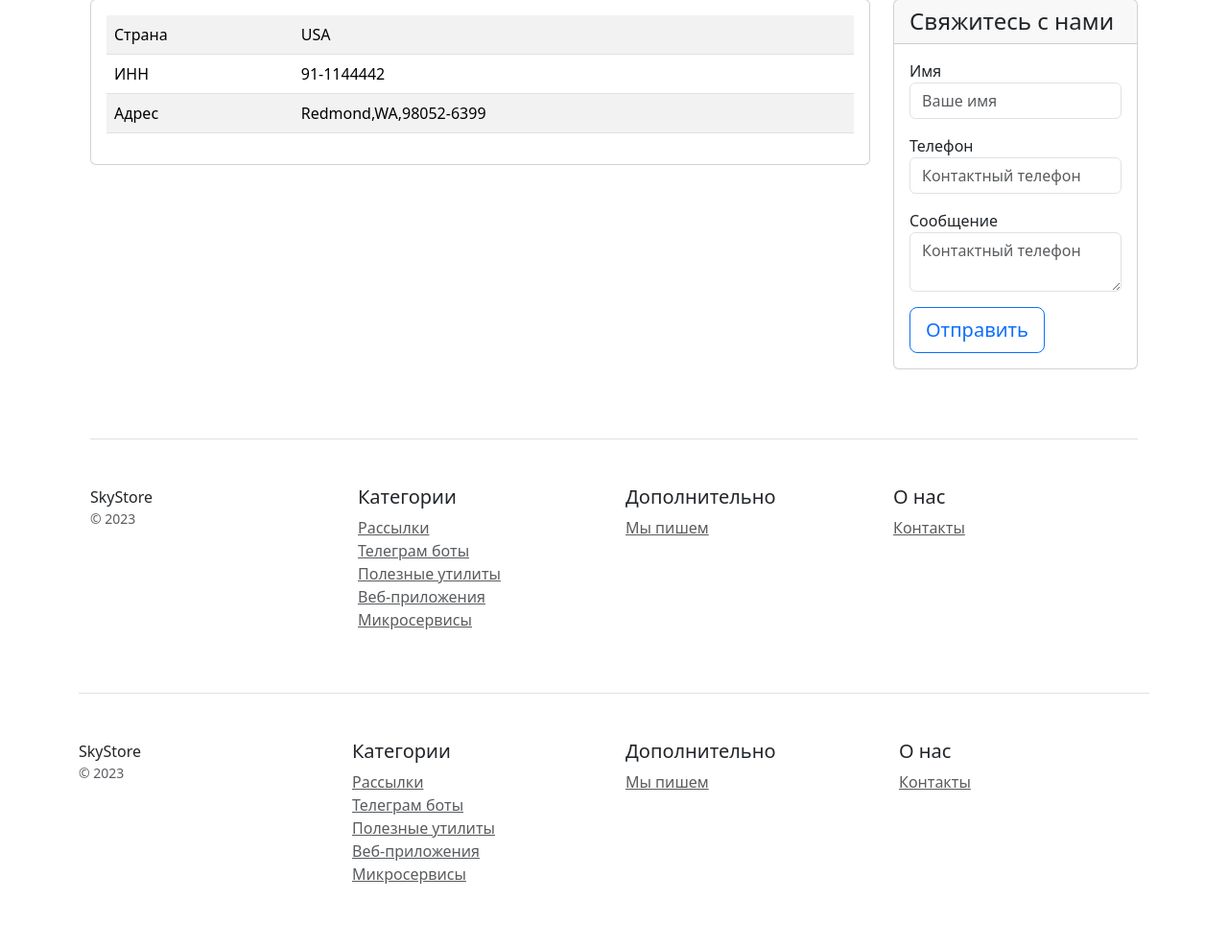
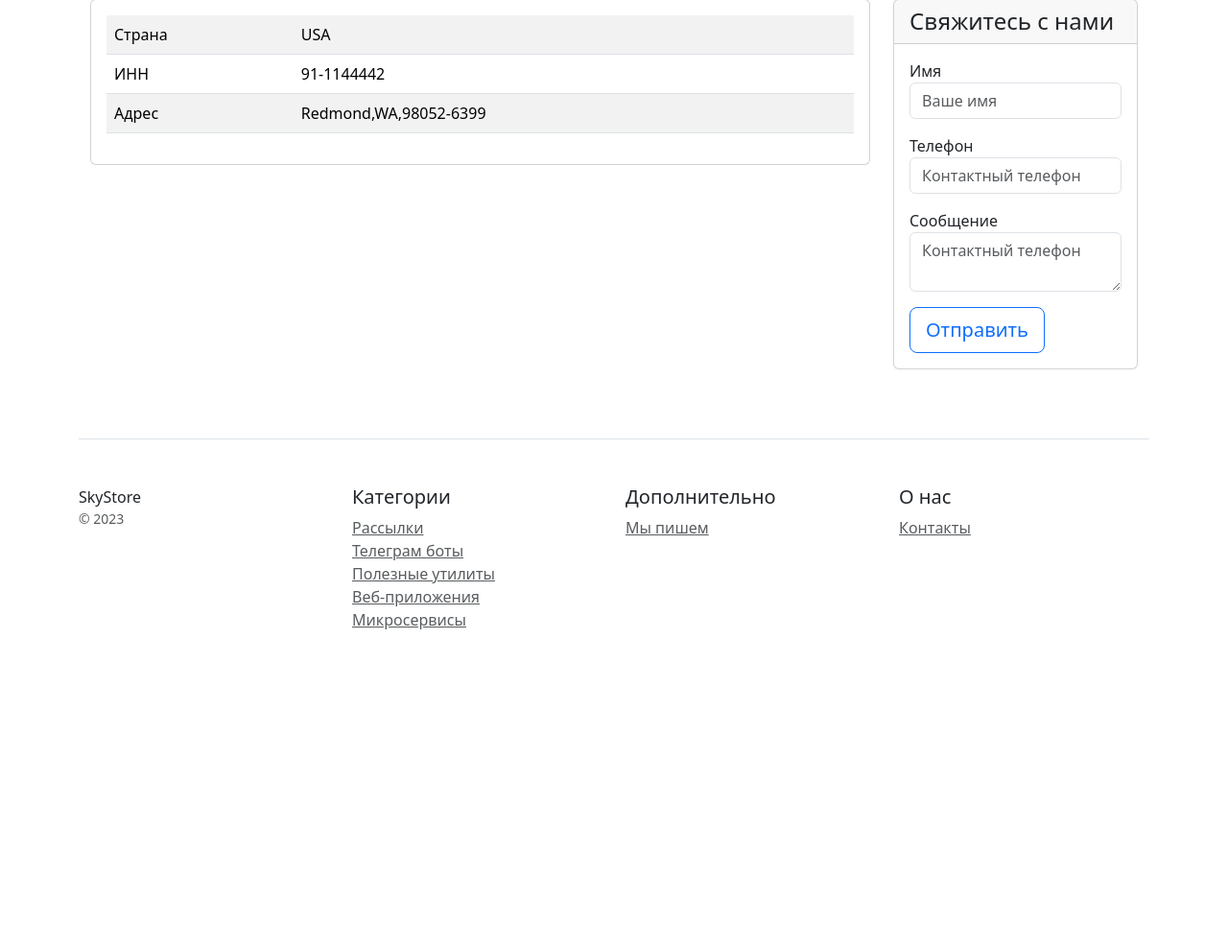
Before and after one commit to dimakondykov-bot/OnlineStorDjango, a Django app: page /catalog/contacts/ in a window 1280 px wide. Shown: the part 239-1226 px from the top of the page at 96% size. After the commit the page ends 895 px from the top, so only its background shows below. Run offline with Django 5.2, Linux system fonts and the light colour scheme; some libraries are stand-ins or nearby versions.

Commit message:
fixed 2, добавил запасную картинку no-image.png

```diff
--- a/config/settings.py
+++ b/config/settings.py
@@ -94,7 +94,7 @@ USE_I18N = True
 USE_TZ = True
 
 
-STATIC_URL = 'static/'
+STATIC_URL = '/static/'
 
 STATICFILES_DIRS = [
     BASE_DIR / 'static',
--- a/templates/catalog/contacts.html
+++ b/templates/catalog/contacts.html
@@ -53,35 +53,5 @@
         </div>
     </div>
 
-    <footer class="pt-4 my-md-5 pt-md-5 border-top">
-        <div class="row">
-            <div class="col-12 col-md">
-                SkyStore
-                <small class="d-block mb-3 text-muted">&copy; 2023</small>
-            </div>
-            <div class="col-6 col-md">
-                <h5>Категории</h5>
-                <ul class="list-unstyled text-small">
-                    <li><a class="text-muted" href="#">Рассылки</a></li>
-                    <li><a class="text-muted" href="#">Телеграм боты</a></li>
-                    <li><a class="text-muted" href="#">Полезные утилиты</a></li>
-                    <li><a class="text-muted" href="#">Веб-приложения</a></li>
-                    <li><a class="text-muted" href="#">Микросервисы</a></li>
-                </ul>
-            </div>
-            <div class="col-6 col-md">
-                <h5>Дополнительно</h5>
-                <ul class="list-unstyled text-small">
-                    <li><a class="text-muted" href="#">Мы пишем</a></li>
-                </ul>
-            </div>
-            <div class="col-6 col-md">
-                <h5>О нас</h5>
-                <ul class="list-unstyled text-small">
-                    <li><a class="text-muted" href="/contacts/">Контакты</a></li>
-                </ul>
-            </div>
-        </div>
-    </footer>
 </div>
 {% endblock %}
--- a/templates/catalog/product.show.html
+++ b/templates/catalog/product.show.html
@@ -2,7 +2,6 @@
 
 {% block main %}
     <div class="container mt-5">
-    <!-- Кнопка назад -->
         <nav aria-label="breadcrumb" class="mb-4">
             <a href="{% url 'catalog:home' %}" class="btn btn-outline-secondary btn-sm">
                 &larr; Вернуться в каталог
@@ -10,7 +9,6 @@
         </nav>
 
     <div class="row gx-lg-5">
-        <!-- Колонка с изображением -->
         <div class="col-md-5 mb-4">
             <div class="product-image shadow-sm rounded overflow-hidden bg-light d-flex align-items-center justify-content-center"
                  style="min-height: 400px;">
@@ -23,7 +21,6 @@
             </div>
         </div>
 
-        <!-- Колонка с информацией -->
         <div class="col-md-7">
             <h1 class="display-5 fw-bold mb-3">{{ product.name }}</h1>
 
--- a/templates/common/base.html
+++ b/templates/common/base.html
@@ -4,7 +4,6 @@
     <meta charset="utf-8">
     <meta name="viewport" content="width=device-width, initial-scale=1">
     <title>Skystore</title>
-    <!-- Подключите статичеcкие файлы со стилями Bootstrap -->
     <link rel="stylesheet" href="/static/css/bootstrap.min.css">
 </head>
 <body>
```
Also changed, not shown: catalog/migrations/0001_initial.py, static/images/no-image.png (added). Lines whose indentation alone changed are shown as unchanged.
